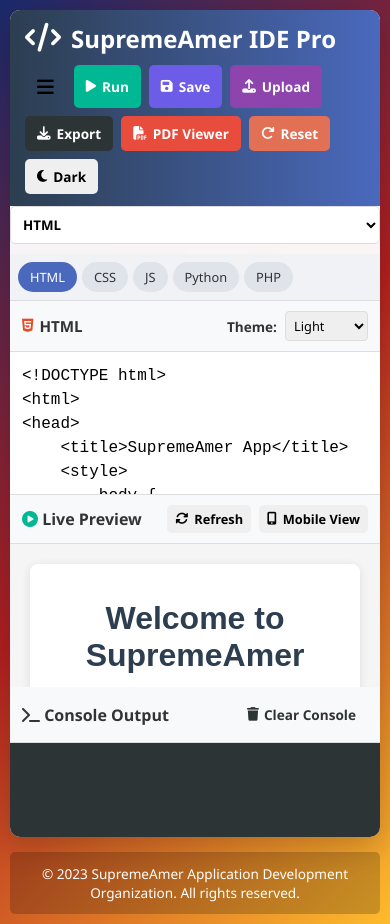
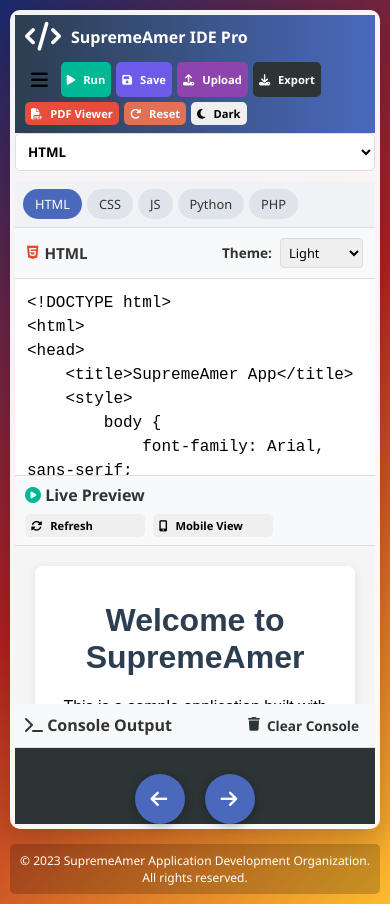
Before and after one commit to SupremeAmer/supremeamer-ide, a plain HTML site: page index.html in a window 390 px wide. Shown: the top 924 px of the page. Drawn offline with Linux system fonts and the light colour scheme; a script that the page names is missing.

Commit message:
Update index.html

```diff
--- a/index.html
+++ b/index.html
@@ -729,6 +729,7 @@
             display: flex;
             align-items: center;
             gap: 10px;
+            flex-wrap: wrap;
         }
 
         .pdf-toolbar button {
@@ -762,6 +763,7 @@
 
         .pdf-canvas {
             box-shadow: 0 4px 12px rgba(0, 0, 0, 0.3);
+            max-width: 100%;
         }
 
         .pdf-sidebar {
@@ -846,6 +848,159 @@
             display: flex;
             flex: 1;
             overflow: hidden;
+        }
+
+        /* Mobile Responsive Styles */
+        @media (max-width: 768px) {
+            .container {
+                height: 97vh;
+                padding: 5px;
+            }
+
+            header {
+                padding: 8px 10px;
+            }
+
+            .logo h1 {
+                font-size: 1.2rem;
+            }
+
+            .controls {
+                gap: 5px;
+            }
+
+            button {
+                padding: 6px 8px;
+                font-size: 0.75rem;
+            }
+
+            .pdf-toolbar {
+                padding: 8px;
+                gap: 5px;
+            }
+
+            .pdf-toolbar button {
+                padding: 5px 8px;
+                font-size: 0.7rem;
+            }
+
+            .pdf-page-controls {
+                margin-left: 0;
+                width: 100%;
+                justify-content: center;
+                order: -1;
+                margin-bottom: 8px;
+            }
+
+            .pdf-viewport {
+                padding: 10px;
+            }
+
+            .preview-header {
+                padding: 8px 10px;
+            }
+
+            .preview-controls button {
+                padding: 4px 6px;
+                font-size: 0.7rem;
+            }
+
+            .output-container {
+                height: 120px;
+            }
+
+            .output-header {
+                padding: 8px 10px;
+            }
+
+            #console-output {
+                padding: 8px 10px;
+                font-size: 12px;
+            }
+
+            .console-timestamp {
+                font-size: 0.7rem;
+            }
+
+            footer {
+                padding: 8px;
+                font-size: 0.75rem;
+            }
+        }
+
+        @media (max-width: 480px) {
+            .logo h1 {
+                font-size: 1rem;
+            }
+
+            button {
+                padding: 4px 6px;
+                font-size: 0.7rem;
+            }
+
+            button i {
+                margin-right: 2px;
+            }
+
+            .pdf-toolbar {
+                flex-direction: column;
+                gap: 8px;
+            }
+
+            .pdf-toolbar button {
+                width: 100%;
+                justify-content: center;
+            }
+
+            .pdf-page-controls {
+                order: 0;
+            }
+
+            .preview-controls {
+                flex-wrap: wrap;
+                justify-content: center;
+            }
+
+            .preview-controls button {
+                flex: 1;
+                min-width: 120px;
+            }
+        }
+
+        /* Swipe gestures for mobile */
+        .pdf-viewport {
+            touch-action: pan-y pinch-zoom;
+        }
+
+        /* Improved mobile navigation */
+        .mobile-pdf-nav {
+            display: none;
+            position: fixed;
+            bottom: 20px;
+            left: 0;
+            right: 0;
+            justify-content: center;
+            gap: 20px;
+            z-index: 100;
+        }
+
+        @media (max-width: 768px) {
+            .mobile-pdf-nav {
+                display: flex;
+            }
+
+            .mobile-nav-btn {
+                width: 50px;
+                height: 50px;
+                border-radius: 50%;
+                background-color: var(--secondary);
+                color: white;
+                display: flex;
+                align-items: center;
+                justify-content: center;
+                font-size: 1.2rem;
+                box-shadow: 0 2px 10px rgba(0,0,0,0.3);
+            }
         }
     </style>
 </head>
@@ -1226,6 +1381,16 @@ echo "Squares: " . implode(", ", $squares) . "\n";
         </div>
     </div>
 
+    <!-- Mobile PDF Navigation -->
+    <div class="mobile-pdf-nav">
+        <button class="mobile-nav-btn" id="mobile-prev">
+            <i class="fas fa-arrow-left"></i>
+        </button>
+        <button class="mobile-nav-btn" id="mobile-next">
+            <i class="fas fa-arrow-right"></i>
+        </button>
+    </div>
+
     <footer>
         <p>© 2023 SupremeAmer Application Development Organization. All rights reserved.</p>
     </footer>
@@ -1292,6 +1457,8 @@ echo "Squares: " . implode(", ", $squares) . "\n";
             const closePdfSidebar = document.getElementById('close-pdf-sidebar');
             const pdfList = document.getElementById('pdf-list');
             const pdfThumbnails = document.getElementById('pdf-thumbnails');
+            const mobilePrevBtn = document.getElementById('mobile-prev');
+            const mobileNextBtn = document.getElementById('mobile-next');
 
             // PDF-related variables
             let pdfDocs = [];
@@ -1933,6 +2100,19 @@ console.log('Sample calculation: 5 + 3 =', calculate(5, 3));`;
                 }
             }
 
+            // Mobile navigation buttons
+            mobilePrevBtn.addEventListener('click', function() {
+                if (currentPage <= 1) return;
+                currentPage--;
+                renderPage(currentPage);
+            });
+
+            mobileNextBtn.addEventListener('click', function() {
+                if (currentPage >= currentPdf.doc.numPages) return;
+                currentPage++;
+                renderPage(currentPage);
+            });
+
             // Theme toggle
             themeToggle.addEventListener('click', function() {
                 document.body.classList.toggle('dark-mode');
```
